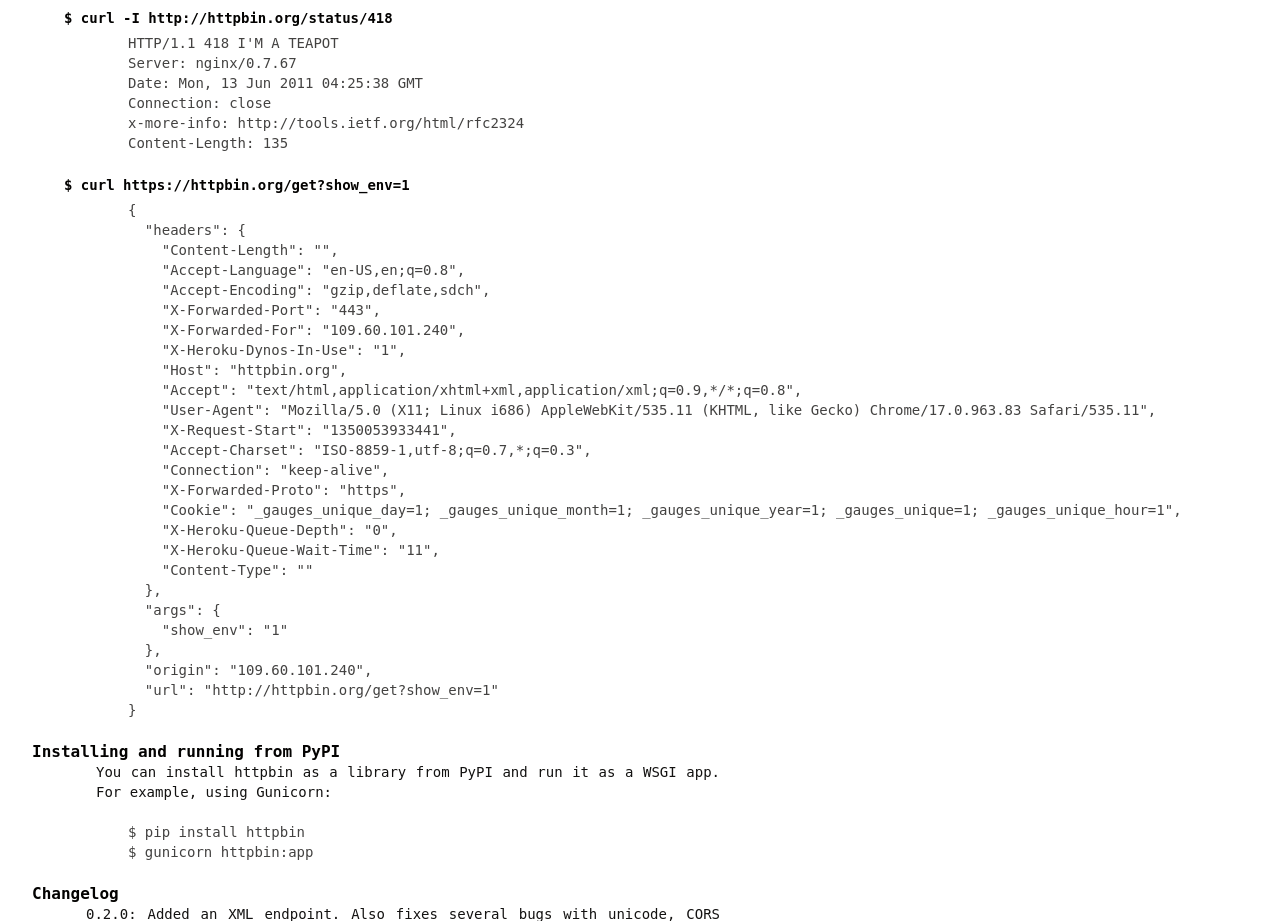
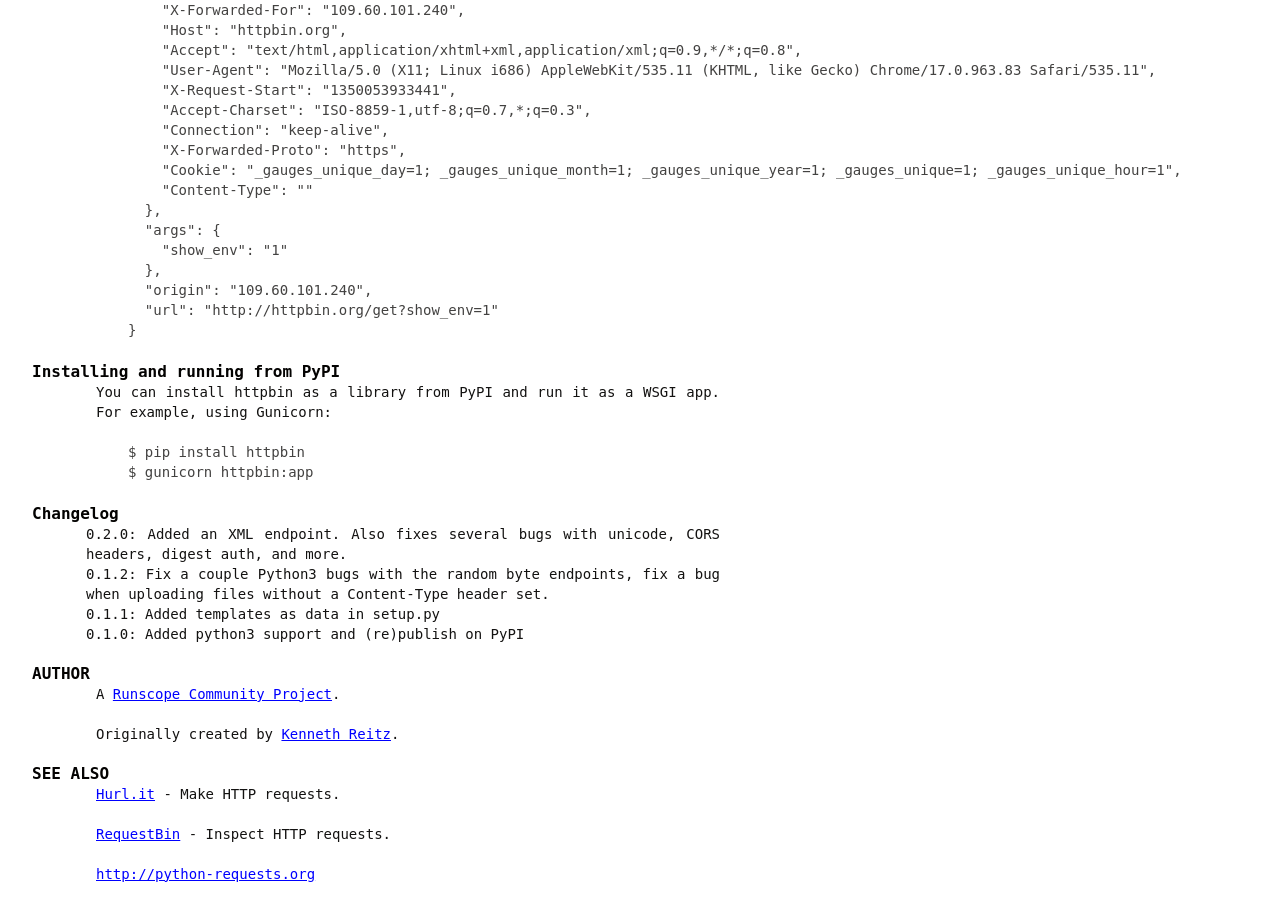
Before and after one commit to postmanlabs/httpbin, a Flask app: page / in a window 1280 px wide. Shown: the part 2000-2921 px from the top of the page. After the commit the page ends 2882 px from the top, so only its background shows below. Run offline with Flask 2, Linux system fonts and the light colour scheme; parts of the project's set-up code (start-up, migrations or seed data) failed here and were passed over.

Commit message:
Modifications to enable hosting by Runscope
I removed the gunicorn requirement. At Runscope we need a custom version of
gunicorn, and the requirement isn't strictly necessary for third parties to
use this project. (They might want to host under a different WSGI server
anyway.)

Also updated the README to remove some Heroku references.

```diff
--- a/httpbin/templates/httpbin.1.html
+++ b/httpbin/templates/httpbin.1.html
@@ -1,8 +1,6 @@
 <div class='mp'>
 <h1>httpbin(1): HTTP Request &amp; Response Service</h1>
 <p>Freely hosted in <a href="http://httpbin.org">HTTP</a>, <a href="https://httpbin.org">HTTPS</a> &amp; <a href="http://eu.httpbin.org/">EU</a> flavors by <a href="https://www.runscope.com/">Runscope</a></p>
-
-<p><a href="https://heroku.com/deploy?template=https://github.com/Runscope/httpbin"><img src="https://camo.githubusercontent.com/c0824806f5221ebb7d25e559568582dd39dd1170/68747470733a2f2f7777772e6865726f6b7563646e2e636f6d2f6465706c6f792f627574746f6e2e706e67" alt="Deploy to Heroku" /></a></p>
 
 <h2 id="ENDPOINTS">ENDPOINTS</h2>
 
@@ -105,7 +103,6 @@ Content-Length: 135
     "Accept-Encoding": "gzip,deflate,sdch",
     "X-Forwarded-Port": "443",
     "X-Forwarded-For": "109.60.101.240",
-    "X-Heroku-Dynos-In-Use": "1",
     "Host": "httpbin.org",
     "Accept": "text/html,application/xhtml+xml,application/xml;q=0.9,*/*;q=0.8",
     "User-Agent": "Mozilla/5.0 (X11; Linux i686) AppleWebKit/535.11 (KHTML, like Gecko) Chrome/17.0.963.83 Safari/535.11",
@@ -114,8 +111,6 @@ Content-Length: 135
     "Connection": "keep-alive",
     "X-Forwarded-Proto": "https",
     "Cookie": "_gauges_unique_day=1; _gauges_unique_month=1; _gauges_unique_year=1; _gauges_unique=1; _gauges_unique_hour=1",
-    "X-Heroku-Queue-Depth": "0",
-    "X-Heroku-Queue-Wait-Time": "11",
     "Content-Type": ""
   },
   "args": {
--- a/requirements.txt
+++ b/requirements.txt
@@ -2,7 +2,6 @@ decorator==3.4.0
 Flask==0.10.1
 gevent==1.0.1
 greenlet==0.4.2
-gunicorn==18.0
 itsdangerous==0.24
 Jinja2==2.7.2
 MarkupSafe==0.23
```
Also changed, not shown: 1 other file.
